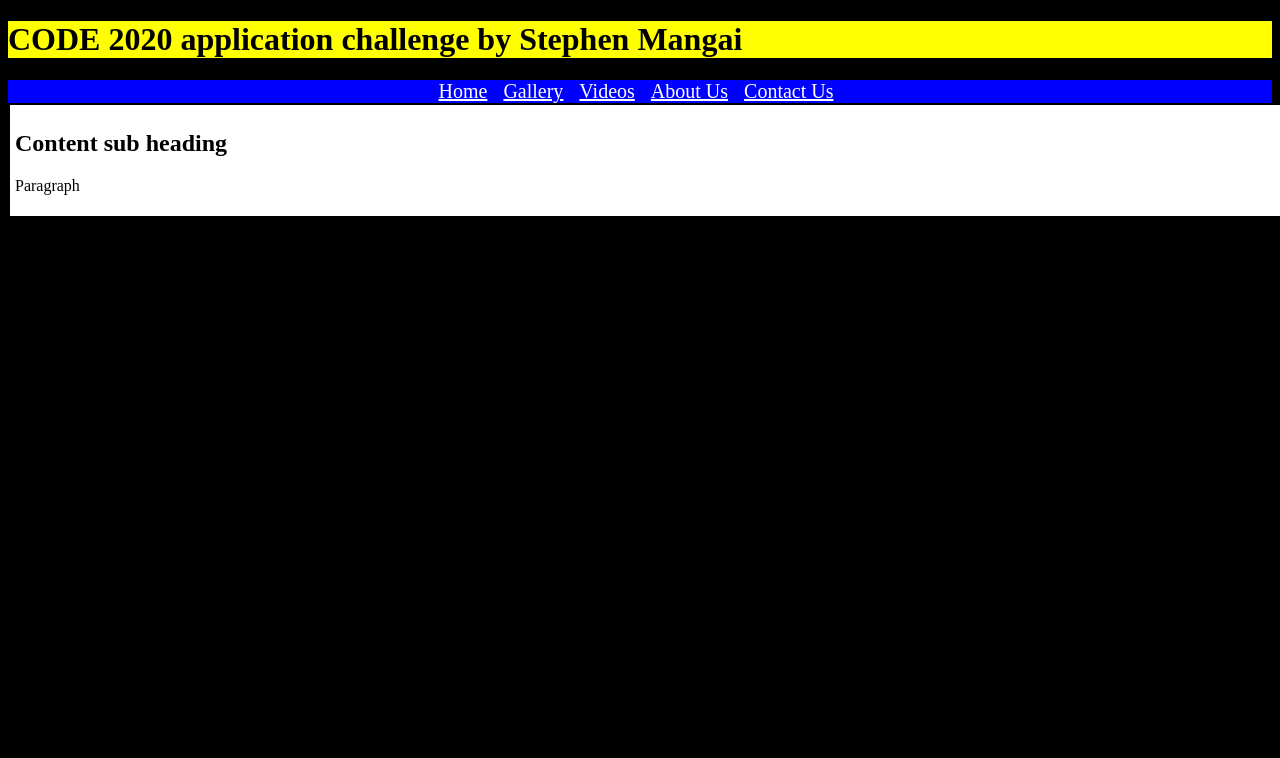
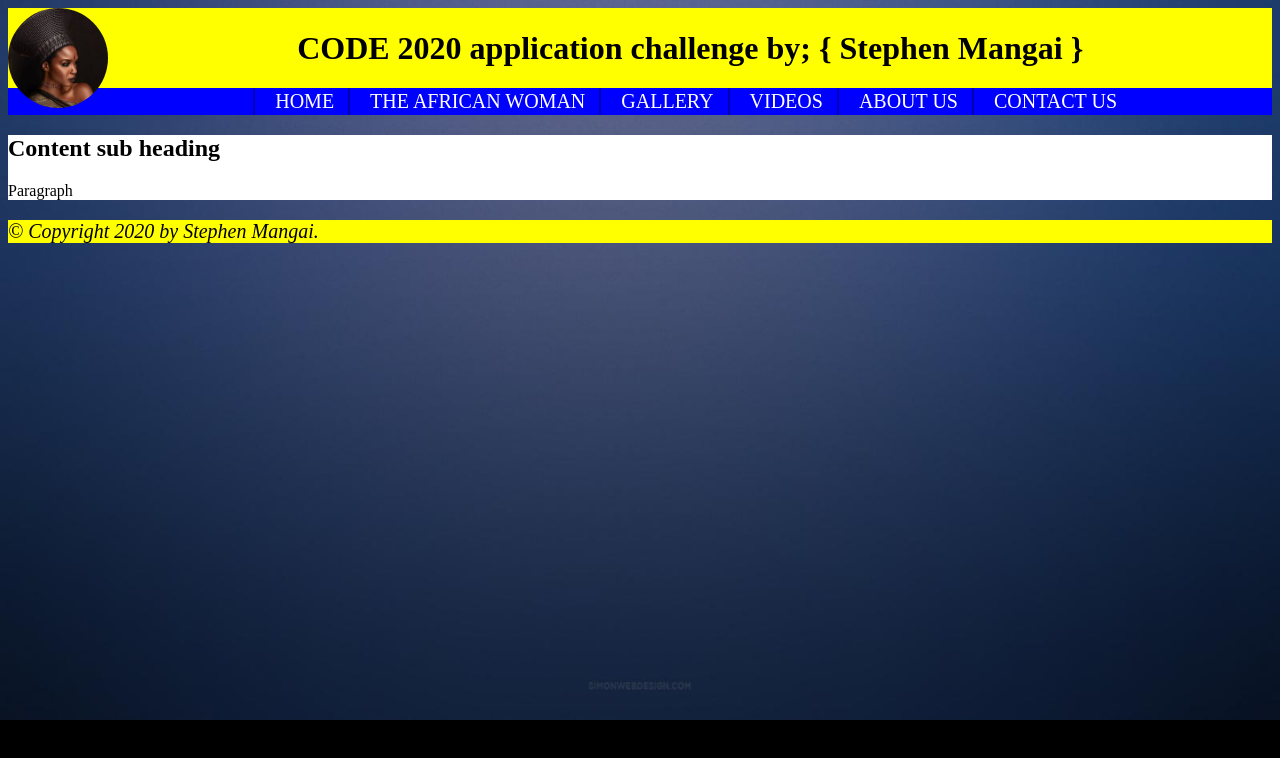
Before and after one commit to mahanan/code2020application, a plain HTML site: page index.html in a window 1280 px wide. Drawn offline with Linux system fonts and the light colour scheme.

Commit message:
header and navigation done

```diff
--- a/index.html
+++ b/index.html
@@ -6,18 +6,26 @@
 </head>
 <body>
 	<div id="header">
-		<h1>CODE 2020 application challenge by Stephen Mangai</h1>
+		<img src="images/afriwoman1.jpeg" alt="logo">
+		<h1>CODE 2020 application challenge by; { Stephen Mangai }</h1>
 	</div>
+
 	<div id="navigation">
 		<a class="links" href="index.html">Home</a>
+		<a class="links" href="african-woman.html">The African Woman</a>
 		<a class="links" href="gallery.html">Gallery</a>
 		<a class="links" href="videos.html">Videos</a>
-		<a class="links" href="about-us">About Us</a>
-		<a class="links" href="contact-us">Contact Us</a>
+		<a class="links" href="about-us.html">About Us</a>
+		<a class="links" href="contact-us.html">Contact Us</a>
 	</div>
+
 	<div id="content">
 		<h2>Content sub heading</h2>
 		<p>Paragraph</p>
 	</div>
+
+	<div id="footer">
+		<p>&copy; Copyright 2020 by Stephen Mangai.</p>
+	</div>
 </body>
 </html>
--- a/styles/style.css
+++ b/styles/style.css
@@ -1,12 +1,24 @@
+
 body {
 	background: black;
+	background-image: url("../images/background-image.jpg");
 	background-repeat: no-repeat;
+	background-size: cover;
+}
+
+#header img {
+	float: left;
+	width: 100px;
+	height: 100px;
+	border-radius: 50%;
 }
 
 #header {
 	width: 100%;
 	height: 20%;
 	background: yellow;
+	text-align: center;
+	padding: 0.24px;
 }
 
 #navigation {
@@ -17,11 +29,7 @@ body {
 }
 
 #content {
-	width: 100%;
-	height: 70%;
 	background: #fff;
-	border: black 2px solid;
-	padding: 5px;
 }
 
 .links {
@@ -29,5 +37,18 @@ body {
 	font-size: 15pt;
 	padding: 2px;
 	margin-right: 8px;
+	text-decoration: none;
+	text-transform: uppercase;
+}
 
+#navigation .links {
+	border-left: 2px solid rgba(0, 0, 0, 0.3);
+	padding-left: 1em;
+	display: inline-block;
 }
+
+#footer {
+	font-size: 15pt;
+	font-style: italic;
+	background: yellow;
+}
```
Also changed, not shown: script.js (added, +14 -0 lines), african-woman.html (added), images/afriwoman1.jpeg (added), images/afriwoman2.jpg (added), images/afriwoman3.jpg (added), images/background-image.jpg (added), images/milky-way.jpeg (added).
